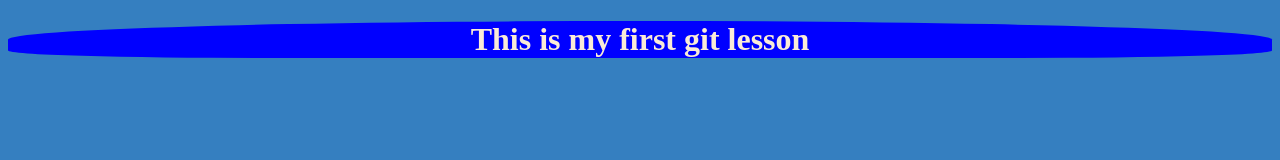
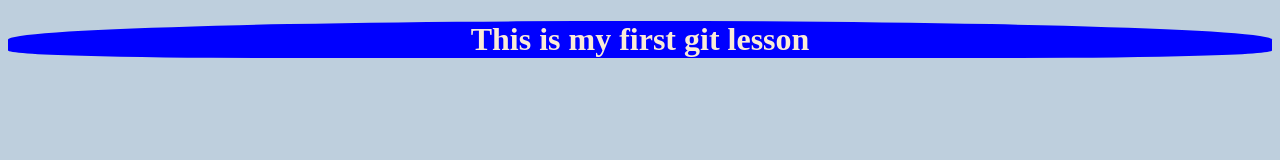
Before and after one commit to jawadomari94/myproject, a plain HTML site: page index.html in a window 1280 px wide. Drawn offline with Linux system fonts and the light colour scheme.

Commit message:
background edit

```diff
--- a/style.css
+++ b/style.css
@@ -6,5 +6,5 @@ h1{
 
 }
 body{
-    background-color: rgb(53, 127, 192);
+    background-color: rgb(190, 207, 221);
 }
```
